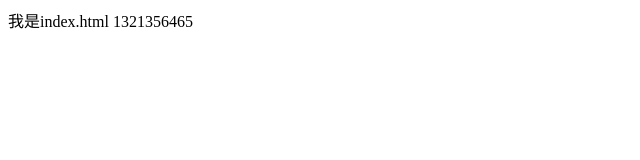
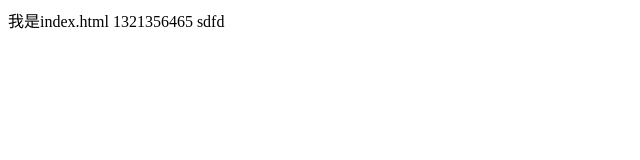
Before and after one commit to easonsfan/git-demo, a plain HTML site: page index.html in a window 1280 px wide. Shown: the full height of the page, 0-640 px from the left. Drawn offline with Linux system fonts and the light colour scheme.

Commit message:
index.html

```diff
--- a/index.html
+++ b/index.html
@@ -8,7 +8,7 @@
 </head>
 
 <body>
-    我是index.html 1321356465
+    我是index.html 1321356465 sdfd
 </body>
 
 </html>
```
